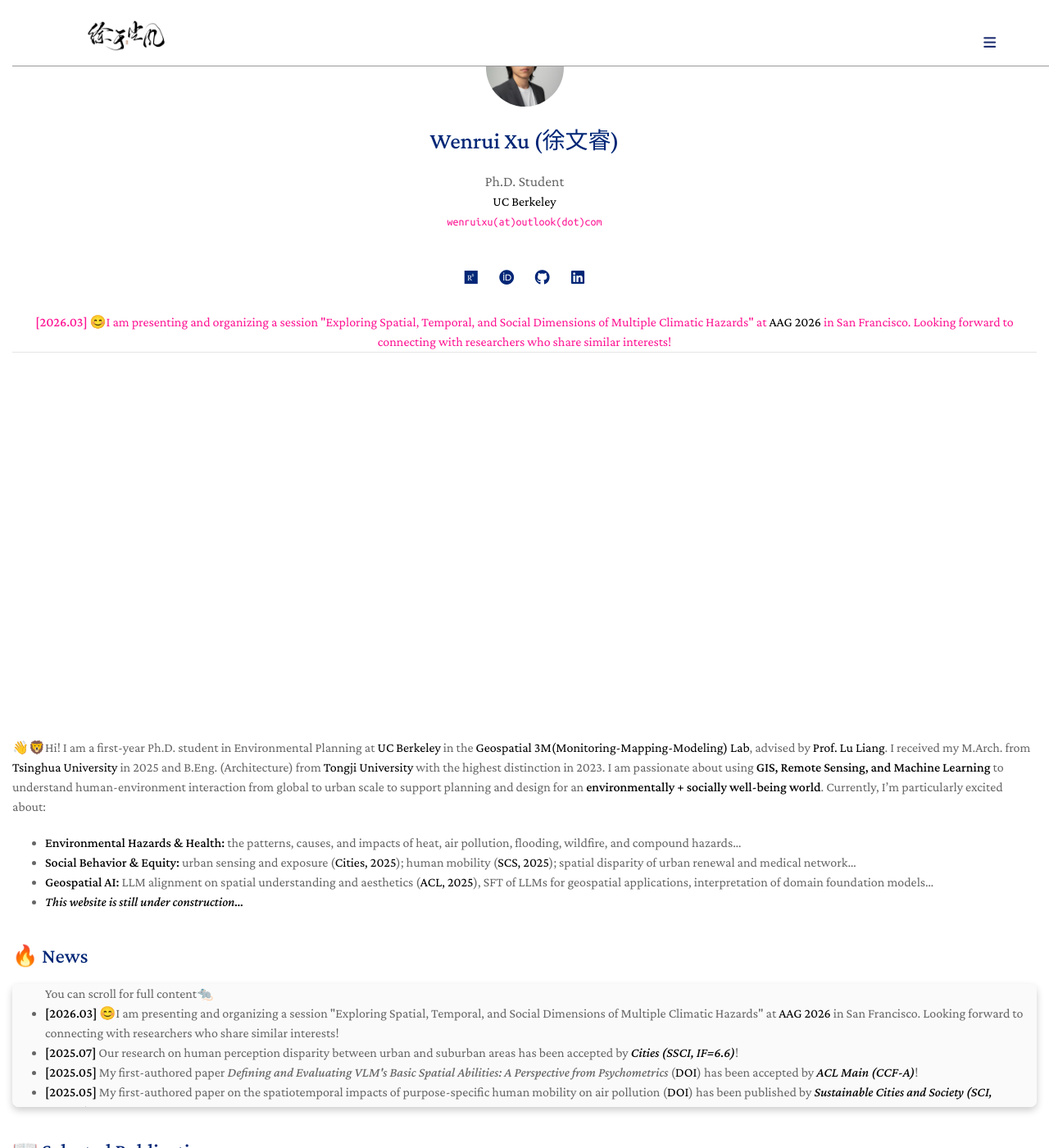
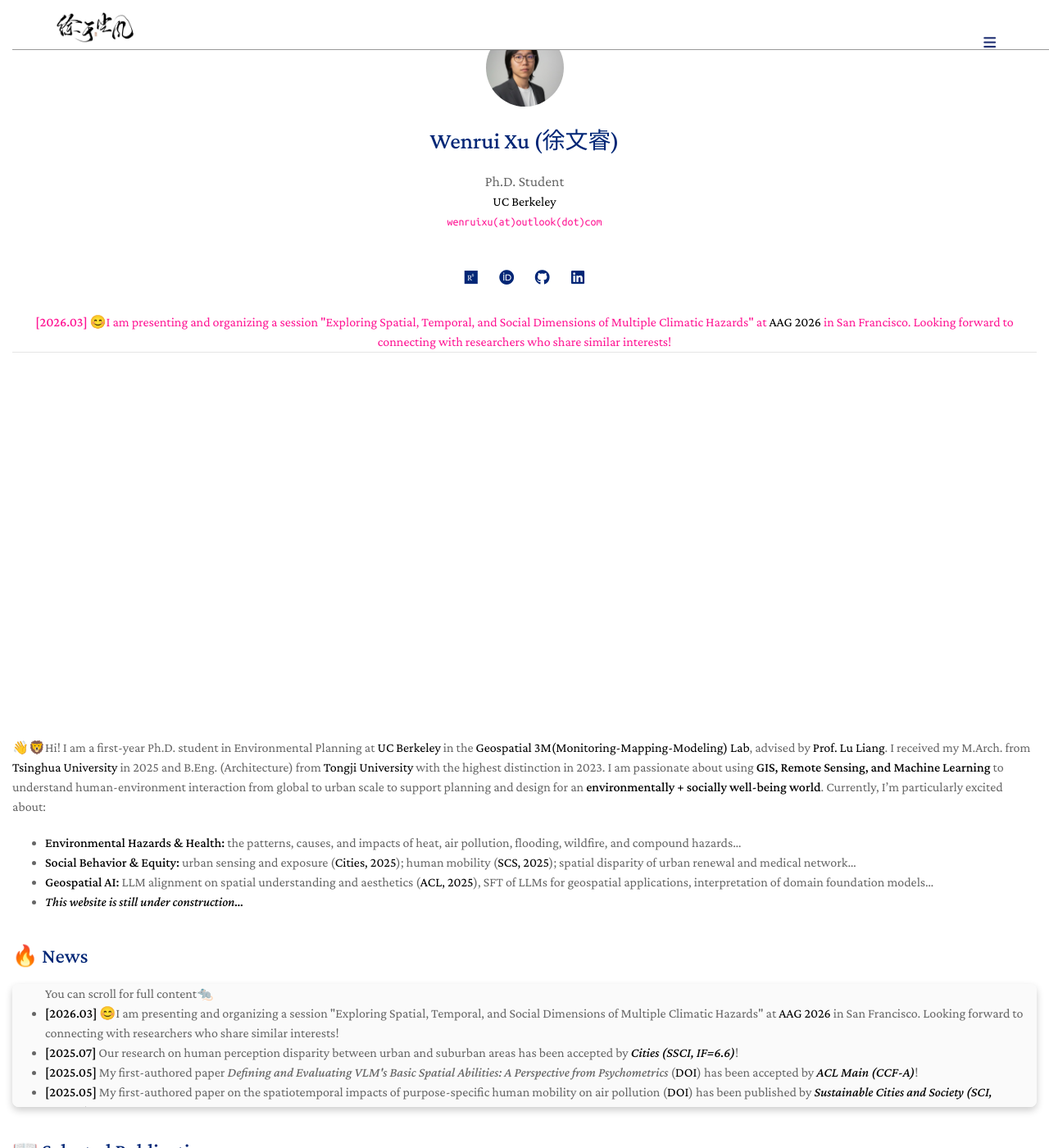
Before and after one commit to ruaruaxu/ruaruaxu.github.io, a Jekyll site: the page built from index.md, in a window 1280 px wide and 1400 px high. Shown: the whole window at 82% size. Built offline with Jekyll 4.4.1, drawn with Linux system fonts in a browser that asks for light colours; a style sheet for code colours, icons or effects is not loaded.

Commit message:
Update nav.css

```diff
--- a/assets/css/nav.css
+++ b/assets/css/nav.css
@@ -9,9 +9,9 @@
   width:100%;
   box-sizing: border-box;
   border-bottom-color: #999;
-  padding: 10px 5%;
+  padding: 0px 2%;
   border-bottom-style: solid;
-  border-bottom-width: 1px;
+  border-bottom-width: 0.5px;
 }
 
 
@@ -33,7 +33,7 @@
 .topnav a.normal {
   color: #000;
   text-align: center;
-  padding: 10px 20px;
+  padding: 5px 20px;
   text-decoration: none;
   font-size: 20px;
 }
```
